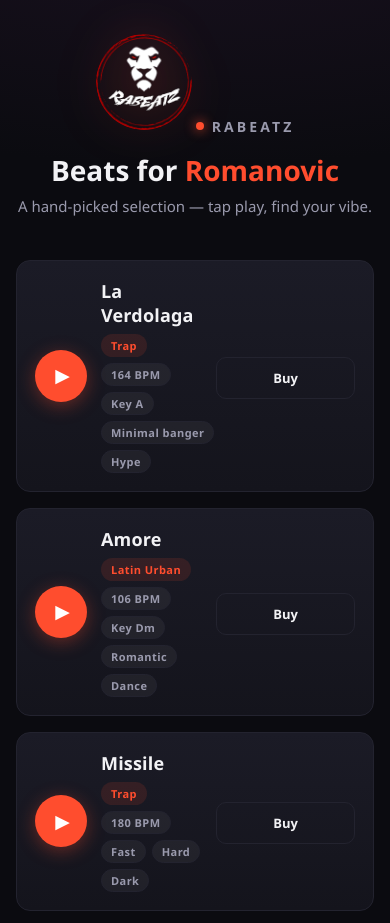
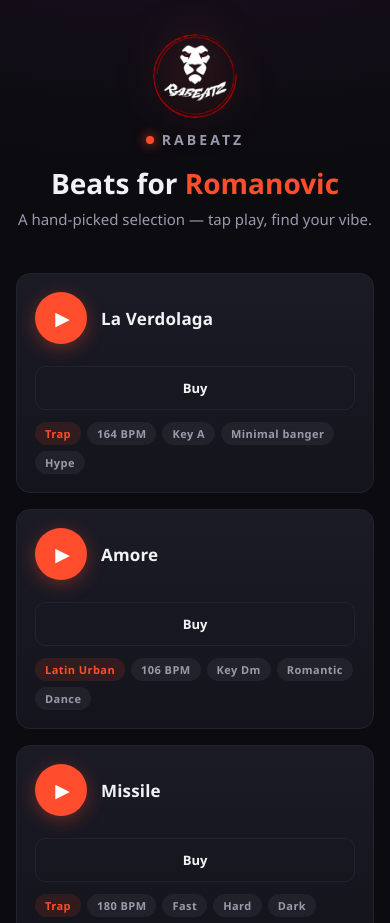
Before and after one commit to rabeatz1/rabeatz-pages, a plain HTML site: page p/romanovic/index.html in a window 390 px wide. Shown: the top 923 px of the page. Drawn offline with Linux system fonts and the light colour scheme.

Commit message:
Mobile layout: full-width chips row, Buy button on own line, block logo
Co-Authored-By: Claude Fable 5 <noreply@anthropic.com>

```diff
--- a/p/romanovic/index.html
+++ b/p/romanovic/index.html
@@ -26,6 +26,7 @@
   .wrap{max-width:640px;margin:0 auto}
   header{padding:34px 0 10px;text-align:center}
   .logo{
+    display:block;margin:0 auto;
     width:96px;height:96px;border-radius:50%;
     filter:drop-shadow(0 0 24px rgba(255,77,46,.35));
     user-select:none;-webkit-user-drag:none;
@@ -61,7 +62,7 @@
   .card.playing .play{padding-left:0}
   .tinfo{flex:1;min-width:0}
   .ttitle{font-size:18px;font-weight:700;letter-spacing:.01em}
-  .chips{display:flex;flex-wrap:wrap;gap:6px;margin-top:7px}
+  .chips{display:flex;flex-wrap:wrap;gap:6px;margin-top:12px}
   .chip{
     font-size:11px;font-weight:600;letter-spacing:.04em;
     padding:3px 9px;border-radius:99px;color:var(--sub);
@@ -106,9 +107,11 @@
   }
   footer a{color:var(--accent);text-decoration:none;font-weight:600}
   .foot-note{margin-top:6px;font-size:12px;color:var(--muted)}
-  @media (max-width:480px){
+  @media (max-width:520px){
     .row{flex-wrap:wrap}
-    .buy{flex:1;text-align:center;margin-top:4px}
+    .buy{flex:1 1 100%;text-align:center;margin-top:8px;padding:12px 18px}
+    .ttitle{font-size:17px}
+    .logo{width:84px;height:84px}
   }
 </style>
 </head>
@@ -128,16 +131,16 @@
         <button class="play" aria-label="Play La Verdolaga">▶</button>
         <div class="tinfo">
           <div class="ttitle">La Verdolaga</div>
+        </div>
+        <div class="eq"><i></i><i></i><i></i><i></i></div>
+        <a class="buy" href="https://rabeatz1.beatstars.com/" target="_blank" rel="noopener">Buy</a>
+      </div>
       <div class="chips">
         <span class="chip genre">Trap</span>
         <span class="chip">164 BPM</span>
         <span class="chip">Key A</span>
         <span class="chip">Minimal banger</span>
         <span class="chip">Hype</span>
-          </div>
-        </div>
-        <div class="eq"><i></i><i></i><i></i><i></i></div>
-        <a class="buy" href="https://rabeatz1.beatstars.com/" target="_blank" rel="noopener">Buy</a>
       </div>
       <div class="progress"><div class="bar"><div class="fill"></div></div><span class="time">0:00 / 0:00</span></div>
     </div>
@@ -147,16 +150,16 @@
         <button class="play" aria-label="Play Amore">▶</button>
         <div class="tinfo">
           <div class="ttitle">Amore</div>
+        </div>
+        <div class="eq"><i></i><i></i><i></i><i></i></div>
+        <a class="buy" href="https://rabeatz1.beatstars.com/" target="_blank" rel="noopener">Buy</a>
+      </div>
       <div class="chips">
         <span class="chip genre">Latin Urban</span>
         <span class="chip">106 BPM</span>
         <span class="chip">Key Dm</span>
         <span class="chip">Romantic</span>
         <span class="chip">Dance</span>
-          </div>
-        </div>
-        <div class="eq"><i></i><i></i><i></i><i></i></div>
-        <a class="buy" href="https://rabeatz1.beatstars.com/" target="_blank" rel="noopener">Buy</a>
       </div>
       <div class="progress"><div class="bar"><div class="fill"></div></div><span class="time">0:00 / 0:00</span></div>
     </div>
@@ -166,16 +169,16 @@
         <button class="play" aria-label="Play Missile">▶</button>
         <div class="tinfo">
           <div class="ttitle">Missile</div>
+        </div>
+        <div class="eq"><i></i><i></i><i></i><i></i></div>
+        <a class="buy" href="https://rabeatz1.beatstars.com/" target="_blank" rel="noopener">Buy</a>
+      </div>
       <div class="chips">
         <span class="chip genre">Trap</span>
         <span class="chip">180 BPM</span>
         <span class="chip">Fast</span>
         <span class="chip">Hard</span>
         <span class="chip">Dark</span>
-          </div>
-        </div>
-        <div class="eq"><i></i><i></i><i></i><i></i></div>
-        <a class="buy" href="https://rabeatz1.beatstars.com/" target="_blank" rel="noopener">Buy</a>
       </div>
       <div class="progress"><div class="bar"><div class="fill"></div></div><span class="time">0:00 / 0:00</span></div>
     </div>
```
Lines whose indentation alone changed are shown as unchanged.
